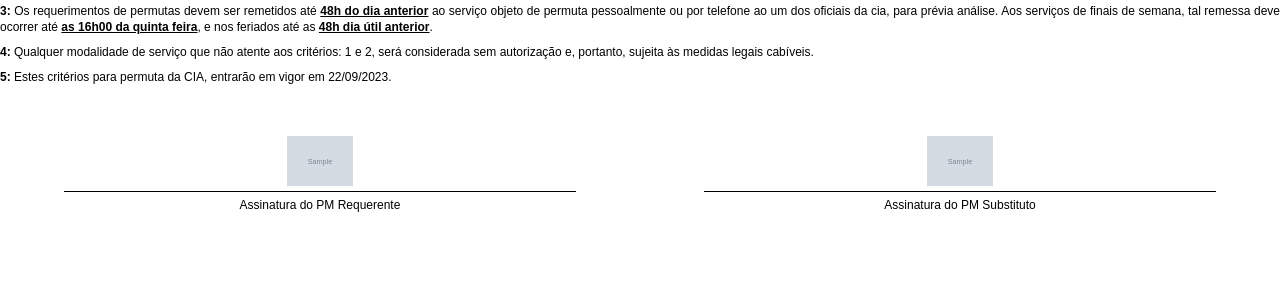
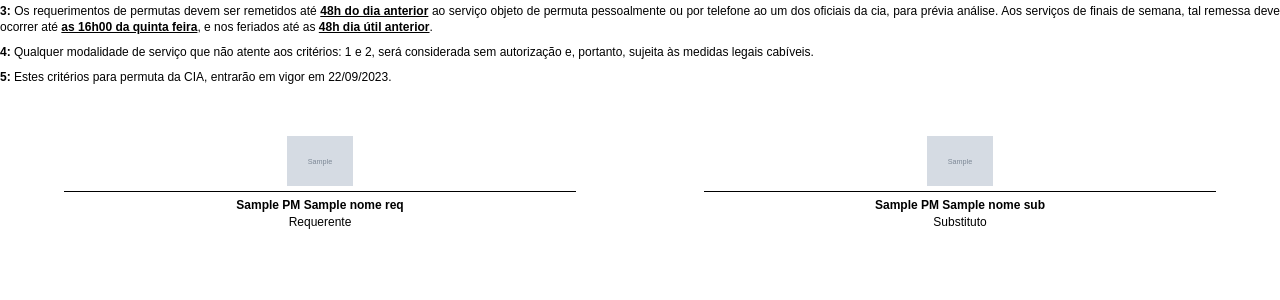
Before and after one commit to azvdocarlos/permuta, a Flask app: template templates/permuta.html in a window 1280 px wide. Shown: the part 429-729 px from the top of the page. Run offline with Flask 3, Linux system fonts and the light colour scheme; the template is opened without the code that fills it: most values are stand-ins (such as "Sample title", 1, 10 or a date in 2020); grey boxes marked "Sample" are stand-in pictures.

Commit message:
Update signature image paths and labels in permuta.html

```diff
--- a/templates/permuta.html
+++ b/templates/permuta.html
@@ -179,17 +179,19 @@
 <div class="signature-section">
 
     <div class="sig-box">
-        <img src="assinaturas/{{assinatura_req_file}}" alt="Assinatura Requerente" class="assinatura-imagem">
+        <img src="{{assinatura_req_file}}" alt="Assinatura Requerente" class="assinatura-imagem">
 
         <div class="sig-line"></div>
-        Assinatura do PM Requerente
+        <strong>{{posto_req}} PM {{nome_req}}</strong><br>
+        Requerente
     </div>
 
     <div class="sig-box">
-        <img src="assinaturas/{{assinatura_sub_file}}" alt="Assinatura Substituto" class="assinatura-imagem">
+        <img src="{{assinatura_sub_file}}" alt="Assinatura Substituto" class="assinatura-imagem">
 
         <div class="sig-line"></div>
-        Assinatura do PM Substituto
+        <strong>{{posto_sub}} PM {{nome_sub}}</strong><br>
+        Substituto
     </div>
 
 </div>
```
